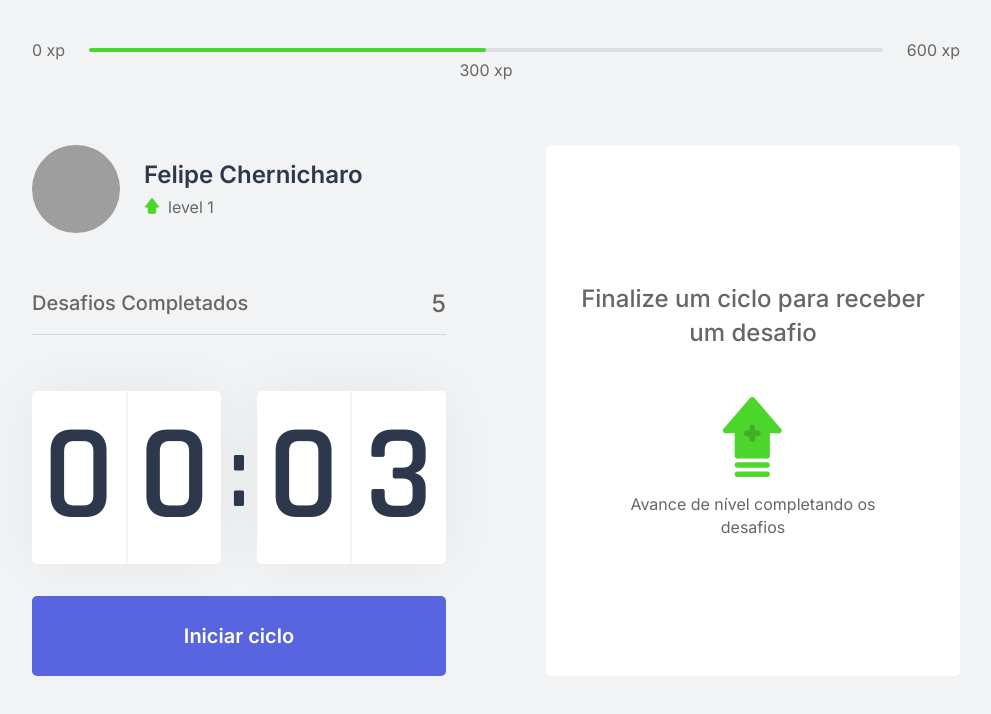
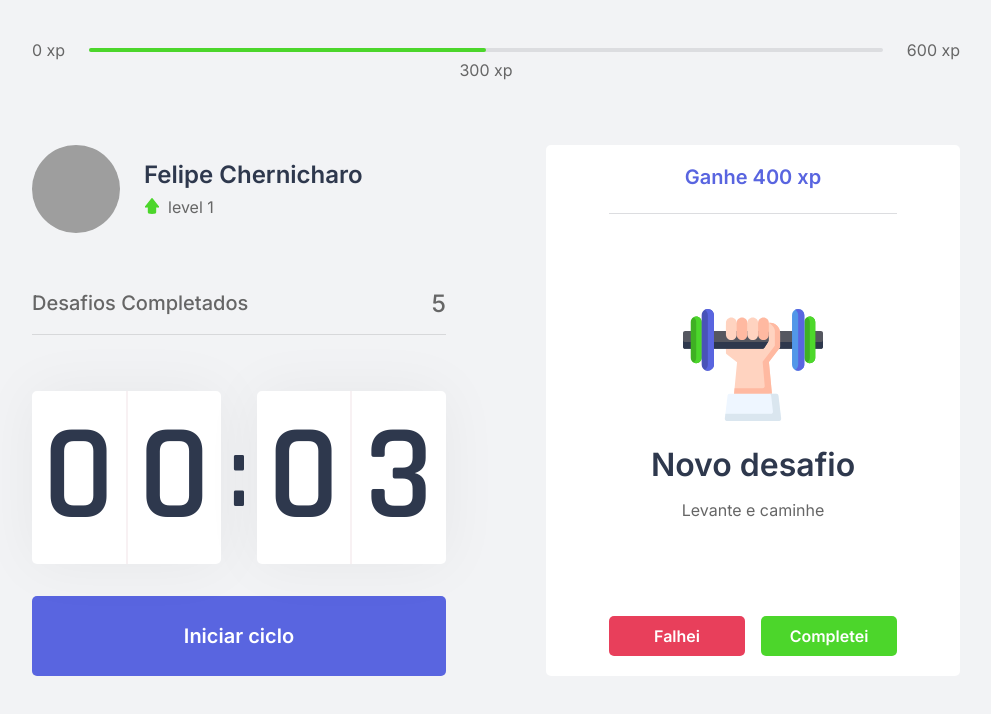
Before and after one commit to mrChernicharo/NLW-4-next, a Next.js app: page / in a window 1280 px wide. Shown: the top 714 px of the page, without its empty margins (144-1135 px from the left). Built offline with nearby package versions, Linux system fonts and the light colour scheme; grey boxes are pictures that could not be loaded.

Commit message:
challengeBox CSS Ok

```diff
--- a/src/components/ChallengeBox.tsx
+++ b/src/components/ChallengeBox.tsx
@@ -1,7 +1,30 @@
+import { useState } from 'react';
 import styles from '../styles/components/ChallengeBox.module.css';
 export default function ChallengeBox() {
+  const [hasActiveChallenge, sethasActiveChallenge] = useState(true);
+
   return (
     <div className={styles.container}>
+      {hasActiveChallenge ? (
+        <div className={styles.challengeActive}>
+          <header>Ganhe 400 xp</header>
+
+          <main>
+            <img src="icons/body.svg" alt="" />
+            <strong>Novo desafio</strong>
+            <p>Levante e caminhe</p>
+          </main>
+
+          <footer>
+            <button type="button" className={styles.challengeFailedBtn}>
+              Falhei
+            </button>
+            <button type="button" className={styles.challengeSuccededBtn}>
+              Completei
+            </button>
+          </footer>
+        </div>
+      ) : (
         <div className={styles.challengeNotActive}>
           <strong>Finalize um ciclo para receber um desafio</strong>
           <p>
@@ -9,6 +32,7 @@
             Avance de nível completando os desafios
           </p>
         </div>
+      )}
     </div>
   );
 }
--- a/src/styles/components/ChallengeBox.module.css
+++ b/src/styles/components/ChallengeBox.module.css
@@ -11,13 +11,13 @@
   justify-content: center;
 
   text-align: center;
+  padding: 1.25rem;
 }
 
 .challengeNotActive {
   display: flex;
   flex-direction: column;
   align-items: center;
-  padding: 1.25rem;
 }
 
 .challengeNotActive strong {
@@ -36,3 +36,69 @@
 .challengeNotActive p img {
   margin-bottom: 1rem;
 }
+
+.challengeActive {
+  height: 100%;
+  display: flex;
+  flex-direction: column;
+}
+
+.challengeActive header {
+  color: var(--blue);
+  font-weight: 600;
+  font-size: 1.25rem;
+  padding: 0 2rem 1.5rem;
+  border-bottom: 1px solid var(--gray-line);
+}
+.challengeActive main {
+  flex: 1;
+  display: flex;
+  flex-direction: column;
+  align-items: center;
+  justify-content: center;
+}
+
+.challengeActive main strong {
+  font-weight: 600;
+  font-size: 2rem;
+  color: var(--title);
+  margin: 1.5rem 0 1rem;
+}
+
+.challengeActive main strong p {
+  line-height: 1.5;
+}
+.challengeActive footer {
+  width: 18rem;
+  display: grid;
+  grid-template-columns: 1fr 1fr;
+  gap: 1rem;
+}
+.challengeActive footer button {
+  height: 2.5rem;
+
+  display: flex;
+  align-items: center;
+  justify-content: center;
+
+  border: 0;
+  border-radius: 5px;
+
+  color: var(--white);
+
+  font-size: 1rem;
+  font-weight: 600;
+
+  transition: 0.3s;
+}
+
+.challengeActive footer button.challengeFailedBtn {
+  background: var(--red);
+}
+.challengeActive footer button.challengeSuccededBtn {
+  background: var(--green);
+}
+
+.challengeActive button:hover {
+  filter: brightness(0.82);
+}
```
Lines whose indentation alone changed are shown as unchanged.
